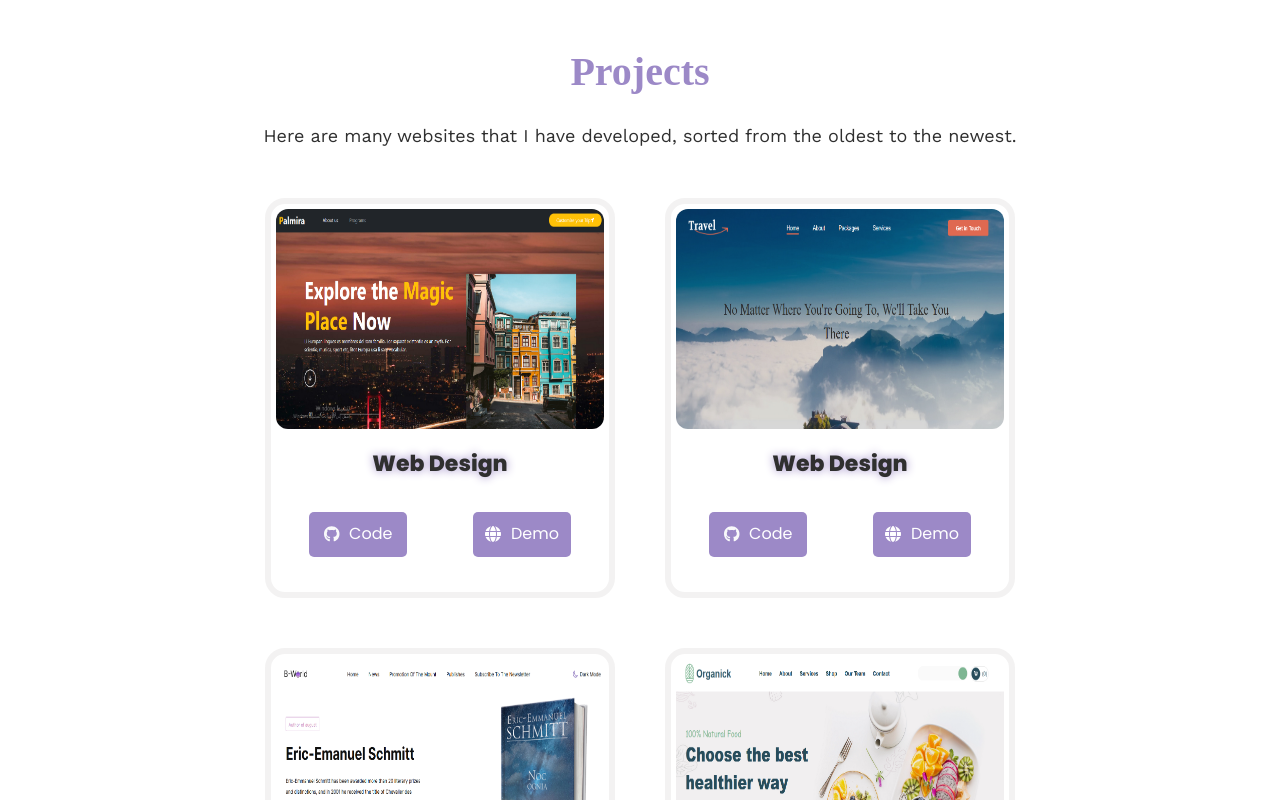
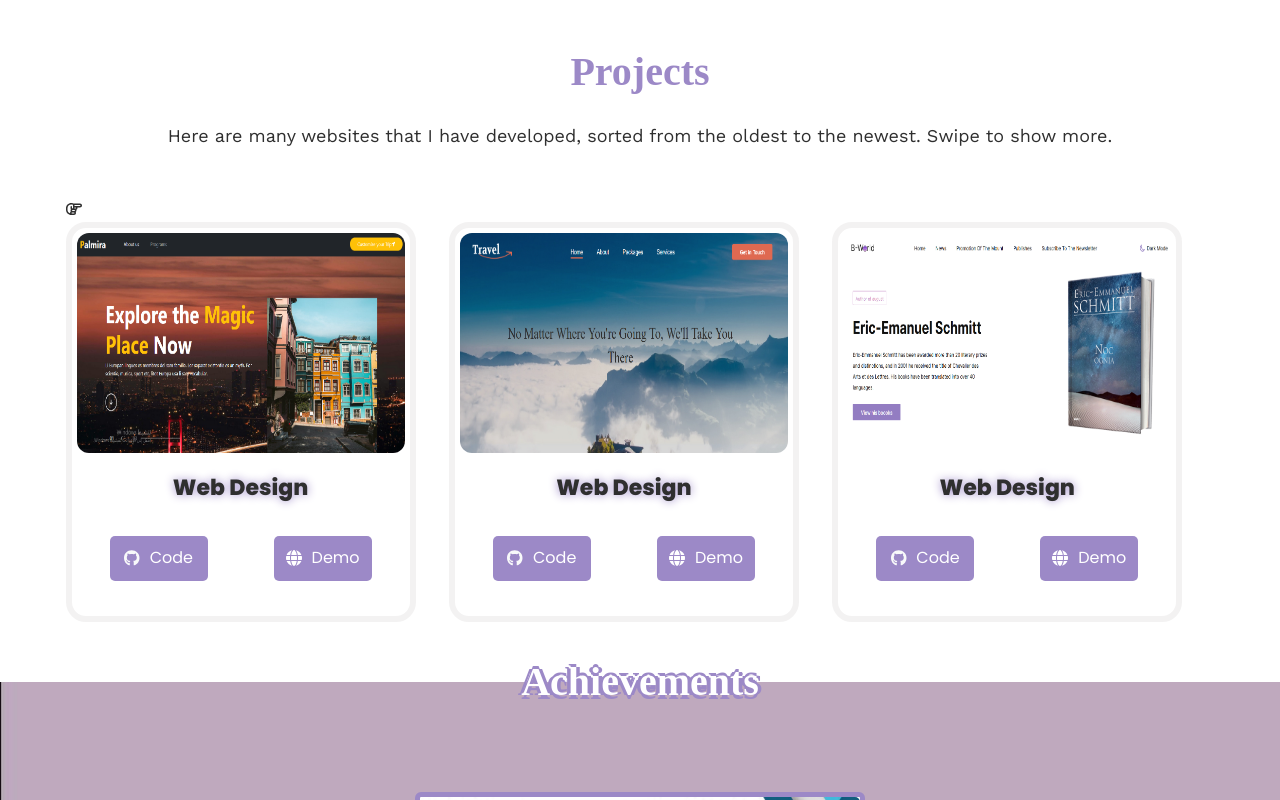
Before and after one commit to ssebag/Portfolio_Front, a React (Vite) app: page / in a window 1280 px wide. Shown: the part 2040-2840 px from the top of the page. Built offline with nearby package versions, Linux system fonts and the light colour scheme; a web font is replaced by a local one.

Commit message:
update project

```diff
--- a/src/Component/PersonalInfo/PersonalInfo.css
+++ b/src/Component/PersonalInfo/PersonalInfo.css
@@ -47,13 +47,13 @@
 }
 @media (max-width: 600px) {
   .introduction {
-    font-size: 12px;
+    font-size: 18px;
   }
   .personalInfo{
     gap: 5px;
   }
   .personalInfoPara {
-    font-size: 16px;
+    font-size: 24px;
   }
   .personalInfo h1 {
     font-size: 40px;
--- a/src/Component/Projects/Projects.jsx
+++ b/src/Component/Projects/Projects.jsx
@@ -1,26 +1,63 @@
 import React , {useContext} from 'react'
-import { Fragment } from "react";
 import { ProjectsData } from './ProjectsData.js'
 import './Projects.css'
 import Title from './../Title/Title'
 import ProjectCard from './../ProjectCard/ProjectCard'
 import {LangContext} from './../../i18n';
+import { Navigation, Pagination, Scrollbar, A11y} from 'swiper/modules';
+import { Swiper, SwiperSlide } from 'swiper/react';
+import 'swiper/css';
+import 'swiper/css/navigation';
+import 'swiper/css/pagination';
+import 'swiper/css/scrollbar';
 
 export default function Projects() {
   const { t } = useContext(LangContext);
+  const handRight = document.getElementById('handRight');
+  let isMoved = false;
+
+  setInterval(() => {
+      if (isMoved) {
+          handRight.style.transform = 'translateX(0px)';
+      } else {
+          handRight.style.transform = 'translateX(100px)';
+      }
+      isMoved = !isMoved;
+  }, 1000);
 
   return (
     <div className="containerSection projects" id="projects">
      <Title title={t("navbar.Projects")} description={t("project.proDescription")} />
+     <i class="fa-regular fa-hand-point-right" id="handRight"></i>
       <div className="projectCards flex-center">
-        {ProjectsData.map((el, idx) => {
+      <Swiper
+         modules={[ Navigation, Pagination, Scrollbar, A11y]}
+          spaceBetween={1}
+          slidesPerView={3}
+          loop={true}
+          breakpoints={{
+            300: {
+                slidesPerView: 1,
+            },
+           800: {
+                slidesPerView: 2,
+            },
+            1120: {
+                slidesPerView: 3,
+            },
+            }}
+          onSwiper={(swiper) => console.log(swiper)}
+          onSlideChange={() => console.log('slide change')}
+      >
+         {ProjectsData.map((el, idx) => {
             return (
-              <Fragment key={idx}>
+              <SwiperSlide>
                 <ProjectCard data={el}/>
-              </Fragment>
+                </SwiperSlide>
             );
           })}
-      </div>
+          </Swiper>
+     </div>
     </div>
   )
 }
--- a/src/locales/en/global.json
+++ b/src/locales/en/global.json
@@ -19,7 +19,7 @@
         "EducationUniversity": "Damascus University [2015 - 2021]"
      },
      "project":{
-        "proDescription":"Here are many websites that I have developed, sorted from the oldest to the newest.",
+        "proDescription":"Here are many websites that I have developed, sorted from the oldest to the newest. Swipe to show more.",
         "read_more": "Read more"
      },
      "achievements":{
```
